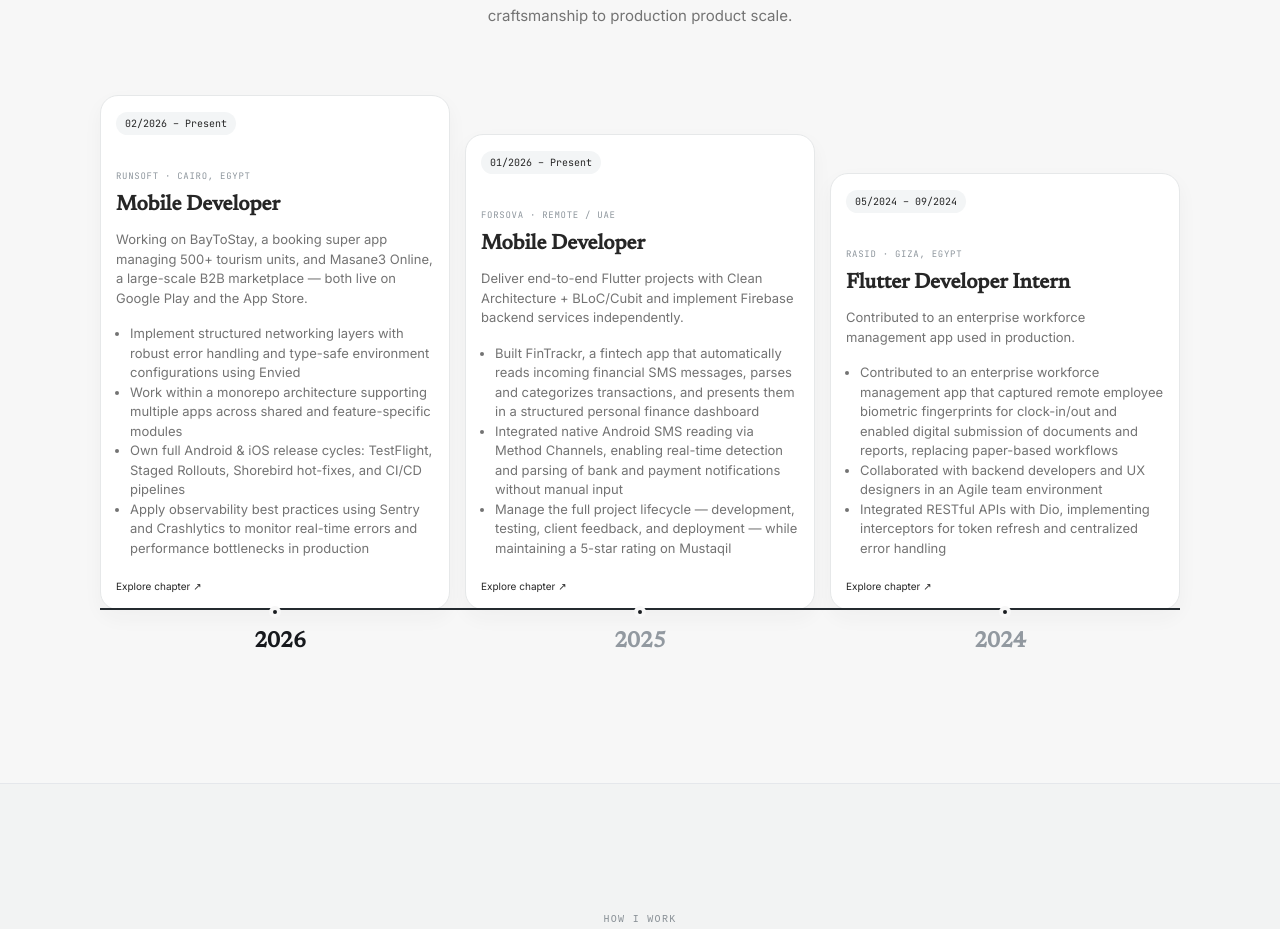
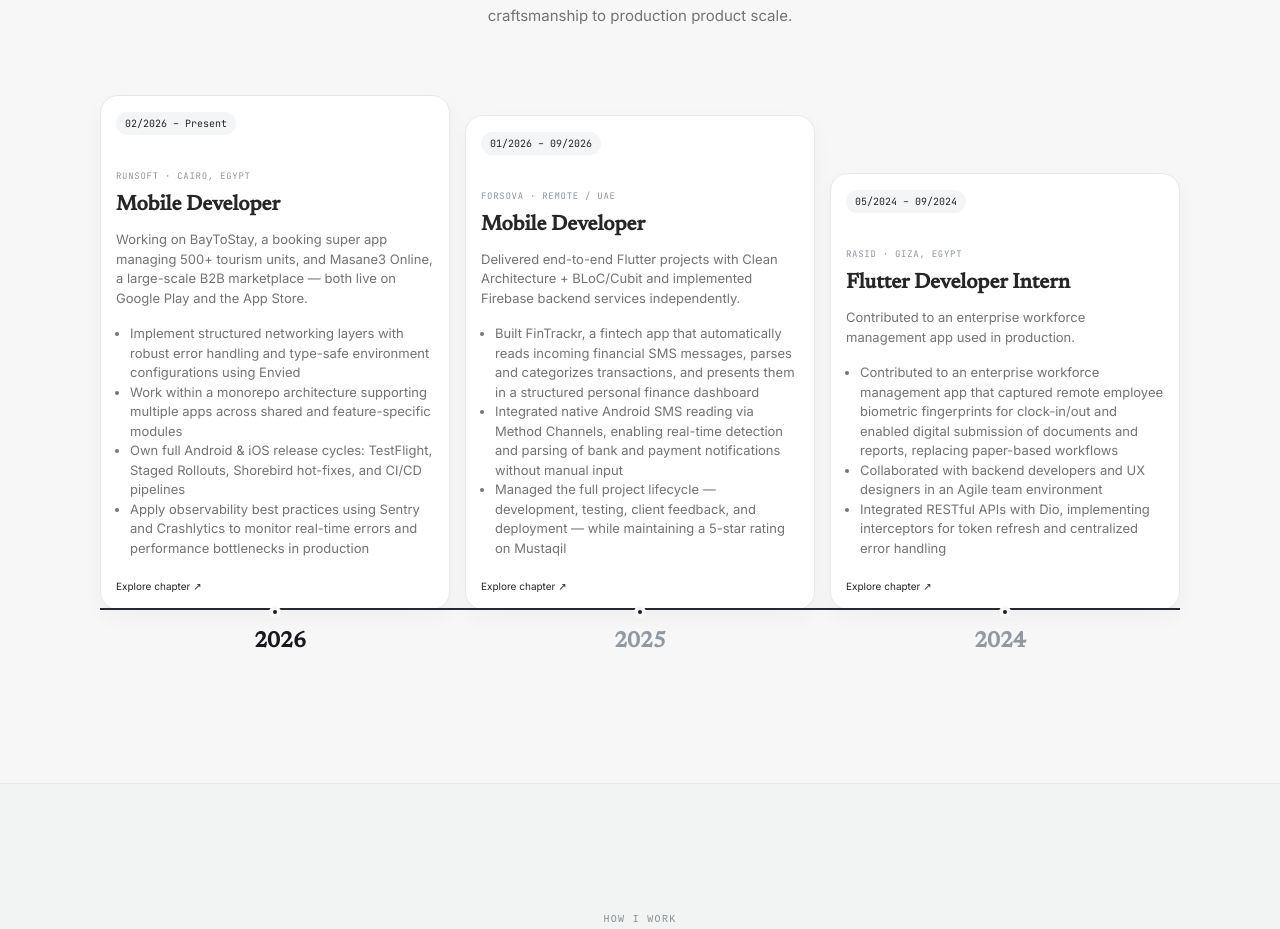
Before and after one commit to atamer7112002/flutter_portfolio, a Next.js app: page / in a window 1280 px wide. Shown: the part 3762-4691 px from the top of the page. Built offline with nearby package versions, Linux system fonts and the light colour scheme.

Commit message:
Set Forsova experience end date to September 2026

```diff
--- a/data/site.ts
+++ b/data/site.ts
@@ -5,7 +5,7 @@ export const profile = {
 
 export const experience = [
   { role: 'Mobile Developer', company: 'RunSoft', period: '02/2026 – Present', location: 'Cairo, Egypt', summary: 'Working on BayToStay, a booking super app managing 500+ tourism units, and Masane3 Online, a large-scale B2B marketplace — both live on Google Play and the App Store.', bullets: ['Implement structured networking layers with robust error handling and type-safe environment configurations using Envied', 'Work within a monorepo architecture supporting multiple apps across shared and feature-specific modules', 'Own full Android & iOS release cycles: TestFlight, Staged Rollouts, Shorebird hot-fixes, and CI/CD pipelines', 'Apply observability best practices using Sentry and Crashlytics to monitor real-time errors and performance bottlenecks in production'] },
-  { role: 'Mobile Developer', company: 'Forsova', period: '01/2026 – Present', location: 'Remote / UAE', summary: 'Deliver end-to-end Flutter projects with Clean Architecture + BLoC/Cubit and implement Firebase backend services independently.', bullets: ['Built FinTrackr, a fintech app that automatically reads incoming financial SMS messages, parses and categorizes transactions, and presents them in a structured personal finance dashboard', 'Integrated native Android SMS reading via Method Channels, enabling real-time detection and parsing of bank and payment notifications without manual input', 'Manage the full project lifecycle — development, testing, client feedback, and deployment — while maintaining a 5-star rating on Mustaqil'] },
+  { role: 'Mobile Developer', company: 'Forsova', period: '01/2026 – 09/2026', location: 'Remote / UAE', summary: 'Delivered end-to-end Flutter projects with Clean Architecture + BLoC/Cubit and implemented Firebase backend services independently.', bullets: ['Built FinTrackr, a fintech app that automatically reads incoming financial SMS messages, parses and categorizes transactions, and presents them in a structured personal finance dashboard', 'Integrated native Android SMS reading via Method Channels, enabling real-time detection and parsing of bank and payment notifications without manual input', 'Managed the full project lifecycle — development, testing, client feedback, and deployment — while maintaining a 5-star rating on Mustaqil'] },
   { role: 'Flutter Developer Intern', company: 'RASID', period: '05/2024 – 09/2024', location: 'Giza, Egypt', summary: 'Contributed to an enterprise workforce management app used in production.', bullets: ['Contributed to an enterprise workforce management app that captured remote employee biometric fingerprints for clock-in/out and enabled digital submission of documents and reports, replacing paper-based workflows', 'Collaborated with backend developers and UX designers in an Agile team environment', 'Integrated RESTful APIs with Dio, implementing interceptors for token refresh and centralized error handling'] },
 ];
 
```
